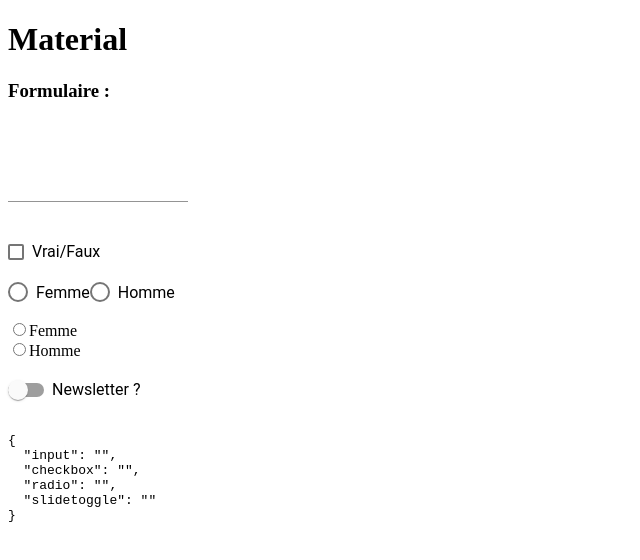
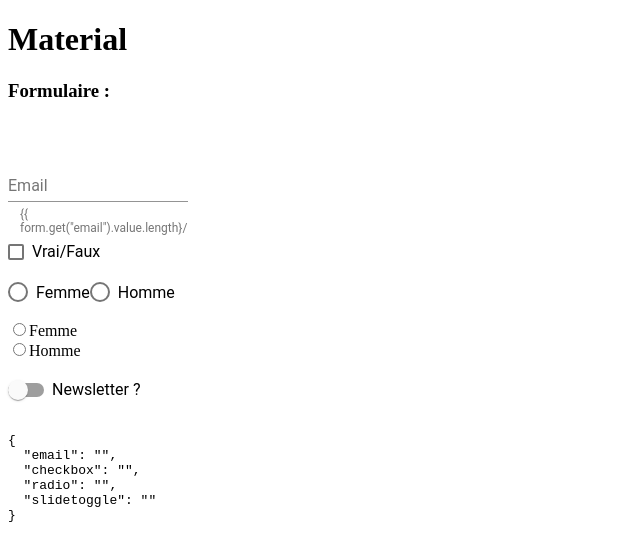
Before and after one commit to JungleWilly/angular_material, an Angular app: page / in a window 1280 px wide. Shown: the top 560 px of the page, without its empty margins (0-640 px from the left). Built offline with nearby package versions, Linux system fonts and the light colour scheme.

Commit message:
add placeholder, hint and message error in input

```diff
--- a/src/app/app.component.html
+++ b/src/app/app.component.html
@@ -7,8 +7,14 @@
       <br />
       <!-- <input type="text" formControlName="input" /> <br /><br /> -->
       <mat-form-field>
-        <input matInput type="text" formControlName="input" /> </mat-form-field
-      ><br /><br />
+        <mat-placeholder>Email</mat-placeholder>
+        <input matInput type="text" formControlName="email" />
+        <mat-hint align="end">{{ form.get("email").value.length}/10}</mat-hint>
+        <mat-error *ngIf="form.get('email').invalid">{{
+          getError()
+        }}</mat-error>
+      </mat-form-field>
+      <br /><br />
 
       <!-- <input type="checkbox" formControlName="checkbox" /><br />
       <br /> -->
--- a/src/app/app.component.ts
+++ b/src/app/app.component.ts
@@ -1,5 +1,10 @@
 import { Component, OnInit } from '@angular/core';
-import { FormGroup, Validator, FormControl, FormBuilder } from '@angular/forms';
+import {
+  FormGroup,
+  Validators,
+  FormControl,
+  FormBuilder,
+} from '@angular/forms';
 
 @Component({
   selector: 'app-root',
@@ -13,10 +18,16 @@ export class AppComponent implements OnInit {
 
   ngOnInit() {
     this.form = this.fb.group({
-      input: [''],
+      email: ['', Validators.email],
       checkbox: [''],
       radio: [''],
       slidetoggle: [''],
     });
   }
+
+  public getError(): string {
+    if (this.form.get('email').hasError('email')) {
+      return `l'email n'est pas valide`;
+    }
+  }
 }
--- a/src/app/material.module.ts
+++ b/src/app/material.module.ts
@@ -1,8 +1,8 @@
 import { NgModule } from '@angular/core';
 import { CommonModule } from '@angular/common';
+import { MatFormFieldModule } from '@angular/material/form-field';
 import { MatButtonModule } from '@angular/material/button';
 import { MatCheckboxModule } from '@angular/material/checkbox';
-import { MatFormFieldModule } from '@angular/material/form-field';
 import { MatInputModule } from '@angular/material/input';
 import { MatRadioModule } from '@angular/material/radio';
 import { MatSlideToggleModule } from '@angular/material/slide-toggle';
```
